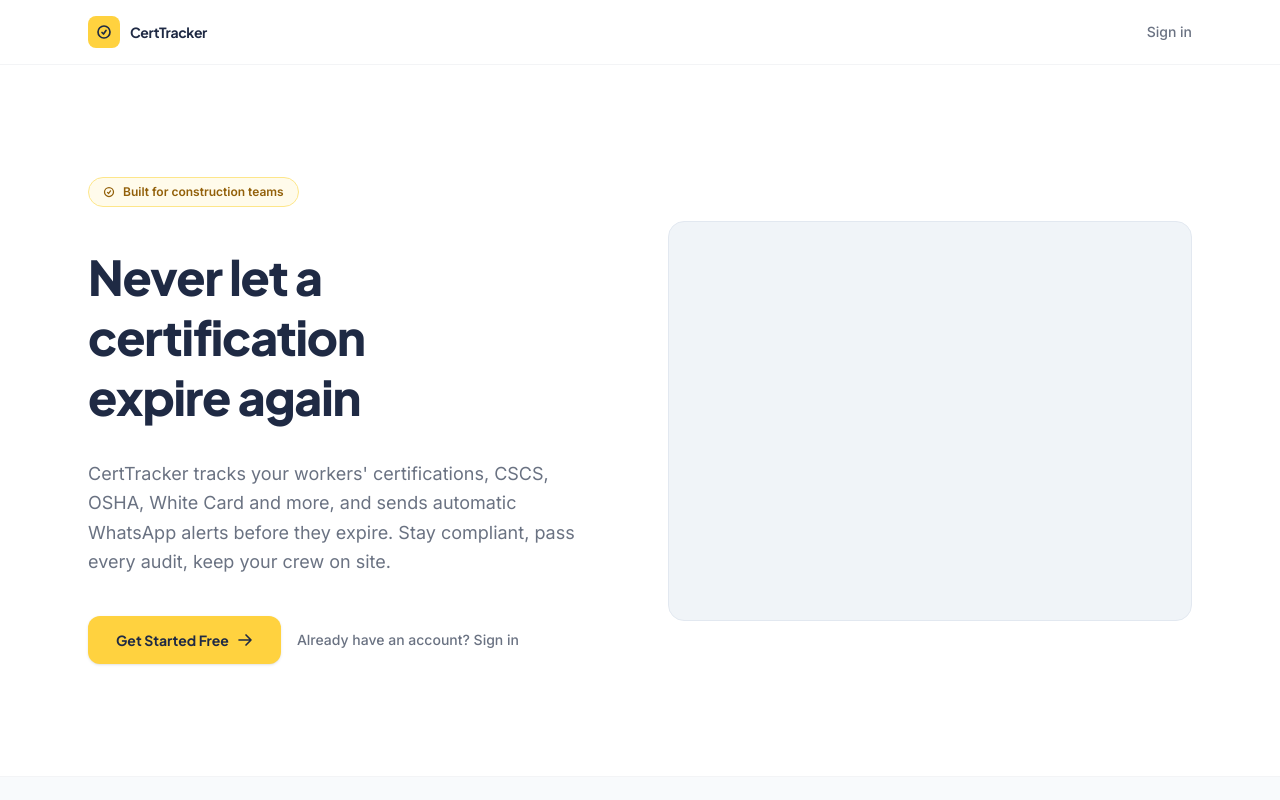
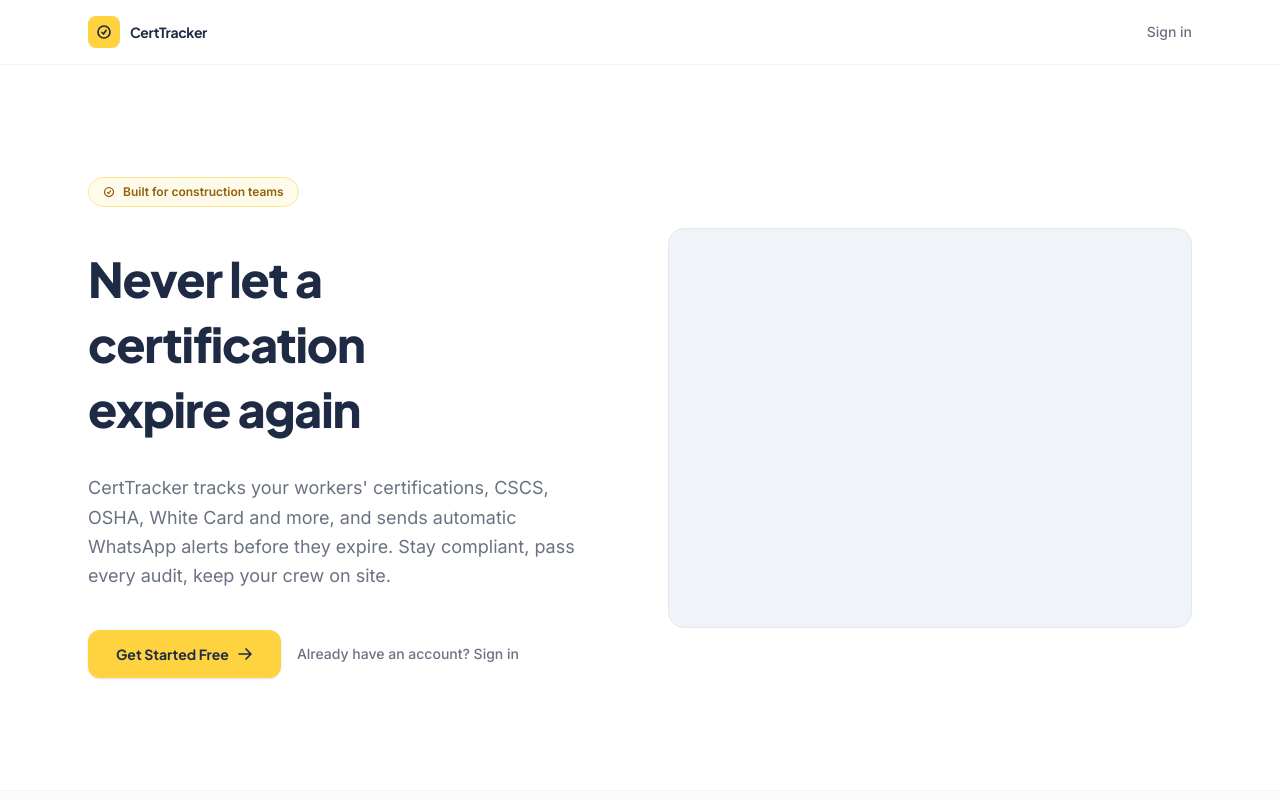
Before and after one commit to clintonidemudia35-ops/certtracker, a Next.js app: page /landing in a window 1280 px wide. Shown: the top 800 px of the page. Built offline with nearby package versions, Linux system fonts and the light colour scheme.

Commit message:
fix cramped headline line-height

```diff
--- a/app/landing/page.tsx
+++ b/app/landing/page.tsx
@@ -152,8 +152,8 @@
 
           {/* Headline */}
           <h1
-            className="anim-hero text-4xl sm:text-5xl font-extrabold leading-[1.25] tracking-tight mt-2 mb-8"
-            style={{ color: NAVY, animationDelay: '80ms', ...heading }}
+            className="anim-hero text-4xl sm:text-5xl font-extrabold tracking-tight mt-2 mb-8"
+            style={{ color: NAVY, animationDelay: '80ms', lineHeight: '1.35', ...heading }}
           >
             Never let a<br />
             certification<br />
```
